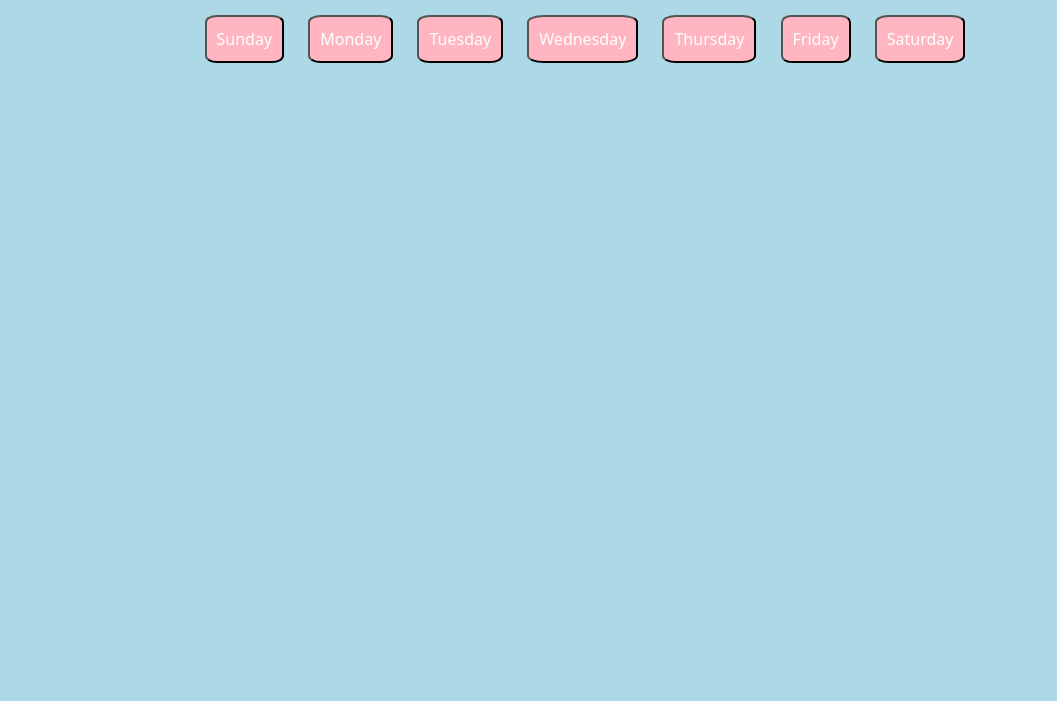
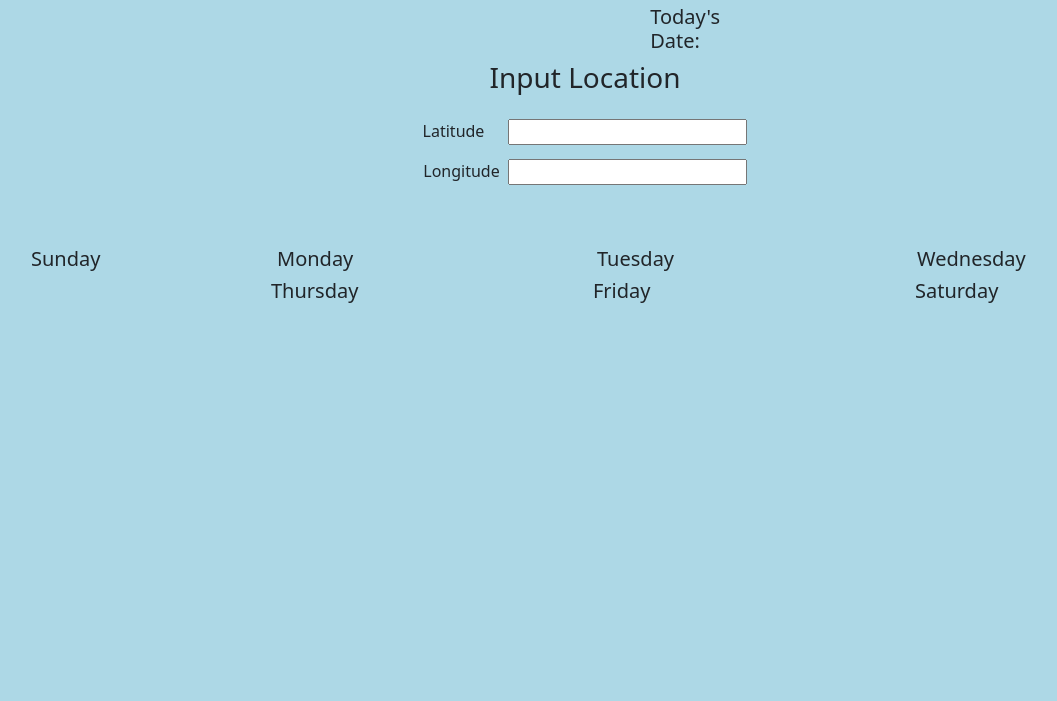
Before and after one commit to Talves21/7-Day-Forecast, a plain HTML site: page index.html in a window 1280 px wide. Shown: the part 99-800 px from the top of the page, without its empty margins (55-1112 px from the left). Drawn offline with Linux system fonts and the light colour scheme.

Commit message:
restarted project
Took the buttons away and added an input box

```diff
--- a/CSS/style.css
+++ b/CSS/style.css
@@ -3,19 +3,18 @@ body {
     height: 100vh;
 }
 
-h1 {
-    color: lightpink;
+.date {
+    padding-left: 55%;
 }
 
-button {
-    background-color: lightpink;
-    color: white;
-    border-radius: 15%;
-    padding: 10px;
-    margin: 10px;
+input {
+    height: 65%;
 }
 
-button:hover {
-    background-color: white;
-    color: black;
+.day0 {
+    padding-left: 25%;
 }
+
+.secondRow {
+    padding-left: 25%;
+}
--- a/index.html
+++ b/index.html
@@ -9,20 +9,58 @@
 </head>
 <body>
     <header role="banner">
-        <h1 class="text-center pb-5">Weather Forecast</h1>
+        <div class="row">
+            <div class="col-6">
+                <h1 class="text-center pb-5">Weather Forecast</h1>
+            </div>
+            <div class="col-6 date">
+                <h5>Today's Date:</h5>
+            </div>
+        </div>
     </header>
 
     <main role="main">
         <section class="container-fluid">
             <div class="row">
-                <div class="col-12 text-center">
-                    <button id="day0">Sunday</button>
-                    <button id="day1">Monday</button>
-                    <button id="day2">Tuesday</button>
-                    <button id="day3">Wednesday</button>
-                    <button id="day4">Thursday</button>
-                    <button id="day5">Friday</button>
-                    <button id="day6">Saturday</button>
+                <h3 class="text-center pb-3">Input Location</h3>
+
+                <div class="col-12 d-flex justify-content-center">
+                    <p class="pe-4">Latitude</p>
+                    <input type="text">
+                </div>
+
+                <div class="col-12 d-flex justify-content-center">
+                    <p class="pe-2">Longitude</p>
+                    <input type="text">
+                </div>
+            </div>
+        </section>
+
+        <section class="container-fluid pt-5">
+            <div class="row firstRow">
+                <div class="col-3">
+                    <h5 class="day0">Sunday</h5>
+                </div>
+                <div class="col-3">
+                    <h5 class="day1">Monday</h5>
+                </div>
+                <div class="col-3">
+                    <h5 class="day2">Tuesday</h5>
+                </div>
+                <div class="col-3">
+                    <h5 class="day3">Wednesday</h5>
+                </div>
+            </div>
+
+            <div class="row secondRow">
+                <div class="col-4">
+                    <h5 class="day4">Thursday</h5>
+                </div>
+                <div class="col-4">
+                    <h5 class="day5">Friday</h5>
+                </div>
+                <div class="col-4">
+                    <h5 class="day6">Saturday</h5>
                 </div>
             </div>
         </section>
```
